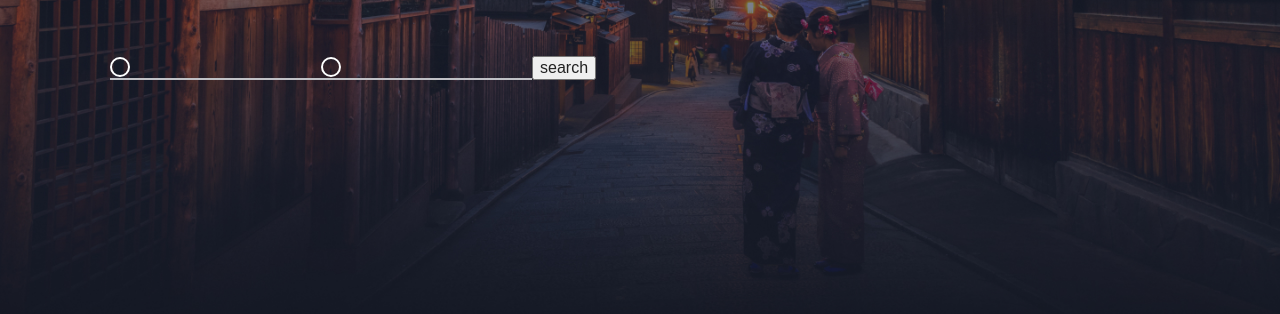
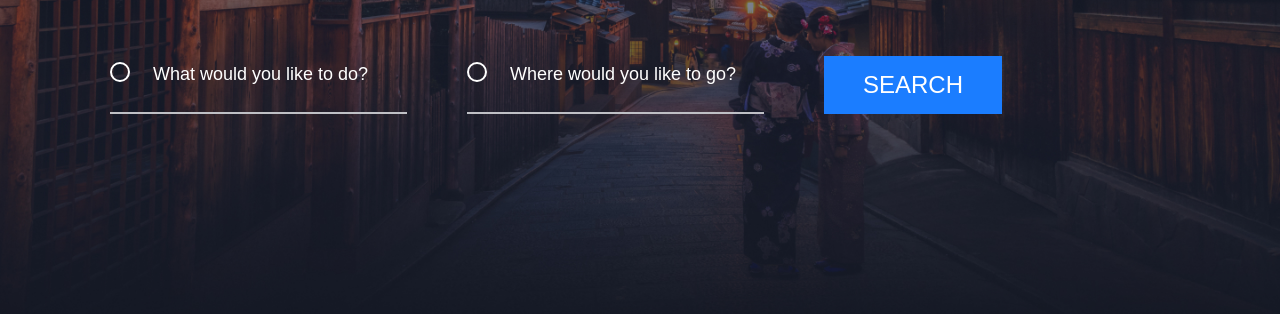
Before and after one commit to micromoleckula/1.-Travel-landing, a plain HTML site: page index.html in a window 1280 px wide. Shown: the part 480-794 px from the top of the page. Drawn offline with Linux system fonts and the light colour scheme.

Commit message:
20:47 16.06.2023

```diff
--- a/css/style.css
+++ b/css/style.css
@@ -493,11 +493,36 @@ body{
 }
 
 .search-form__field{
-     background: transparent url(../img/svg/circle-ico.svg) no-repeat left center;
-     background-size: 20px;
-     border: 0;
-     border-bottom: 2px solid #BFC0C5;
+    width: 297px;
+    background: transparent url(../img/svg/circle-ico.svg) no-repeat left 6px;
+    background-size: 20px;
+    border: 0;
+    border-bottom: 2px solid #BFC0C5;
+    margin-right: 60px;
+    padding-left: 43px;
+    padding-bottom: 22px;
+    font-size: 18px;
+    line-height: 24px;
+    color: #FFFFFF;
 }
 
-.search-form{}
+.search-form__field::placeholder {
+    font-size: 18px;
+    line-height: 24px;
+    color: #FFFFFF;
+}
+
+.search-form__submit{
+    padding: 15px 39px;
+    text-transform: uppercase;
+    font-weight: 500;
+    font-size: 24px;
+    background-color:#1B7DFF;
+    color: #FFFFFF;
+    border: none;
+}
+
+.search-form__submit:hover, .search-form__submit:focus, .search-form__submit:active{
+    background-color: #0e66da;
+}
 /*Intro styles start*/
--- a/index.html
+++ b/index.html
@@ -51,10 +51,10 @@
                 Jump off balcony, onto stranger's head. Chase ball of string hide when guests come over. Being gorgeous with belly side up i could pee on this if i had the energy but under the bed, for attack the child, open the door,
             </p>
             <form class="search-form">
-                <fieldset class="search-forn__wrap">
+                <fieldset class="search-form__wrap">
                     <p class="search-form__info">
-                        <input type="text" class="search-form__field">
-                        <input type="text" class="search-form__field">
+                        <input type="text" class="search-form__field" placeholder="What would you like to do?">
+                        <input type="text" class="search-form__field" placeholder="Where would you like to go?">
                         <button type="submit" class="search-form__submit">search</button>
                     </p>
 
```
